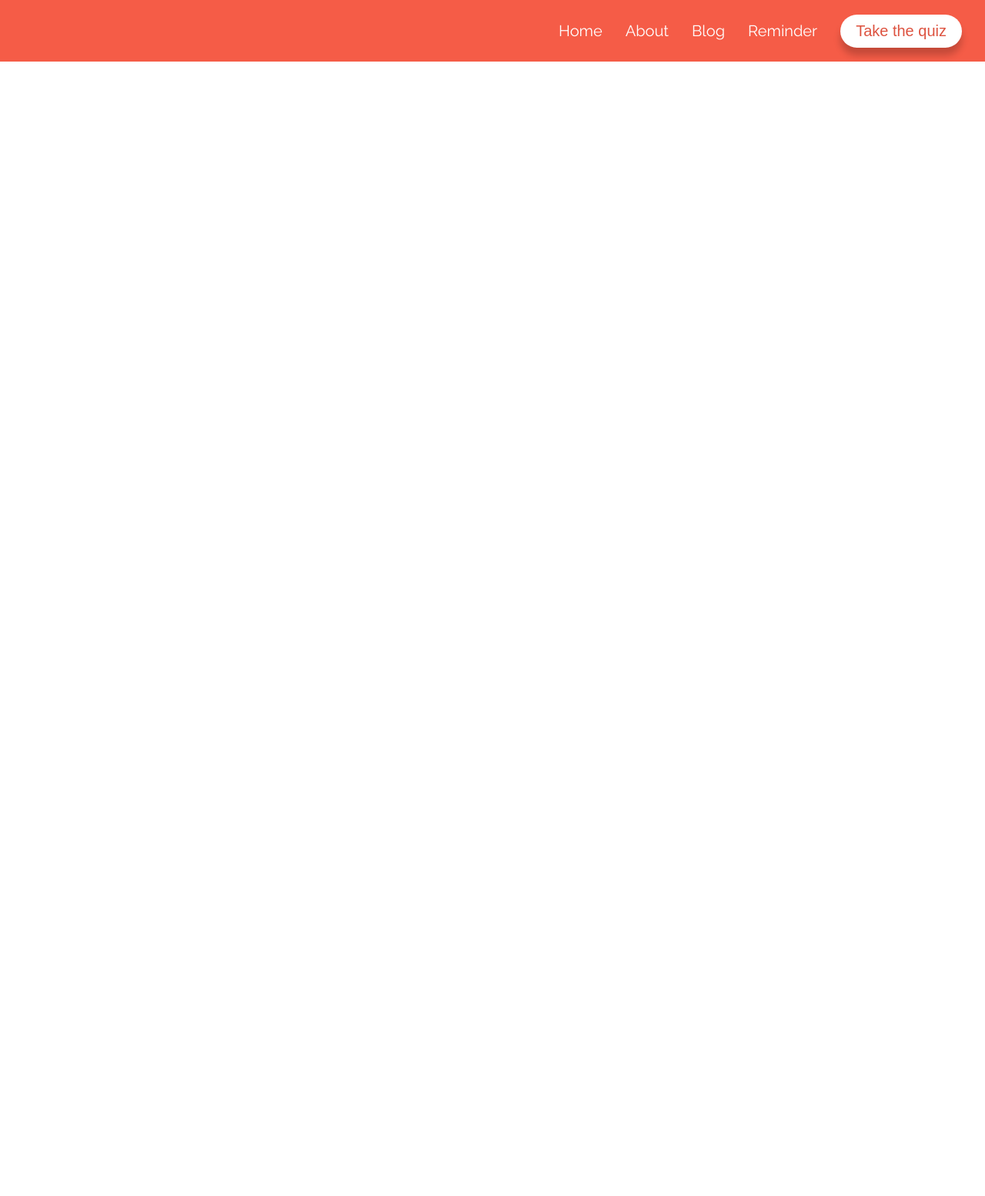
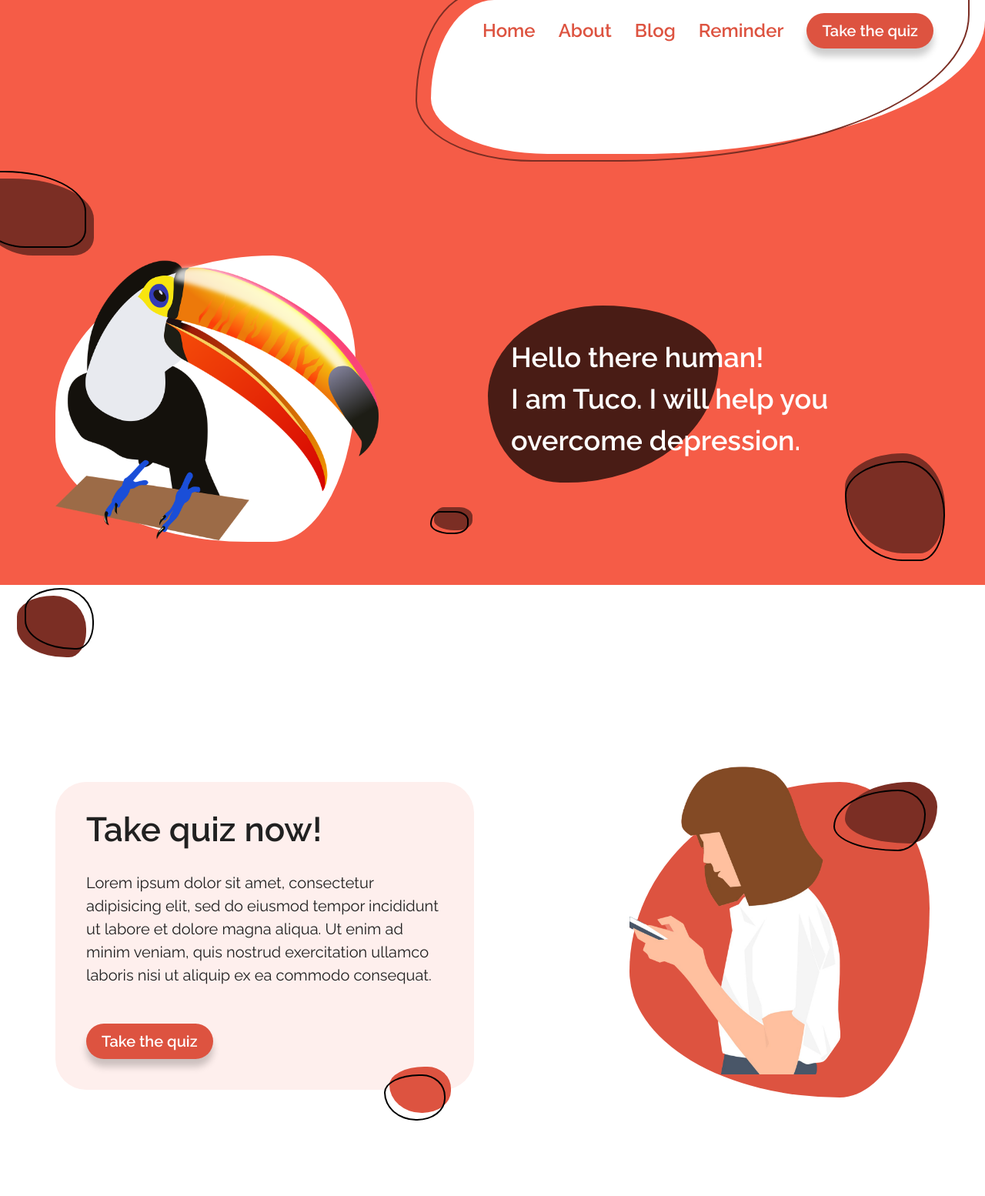
Before and after one commit to chingu-voyages/v35-toucans-team-04, a PHP site: page / in a window 1280 px wide. Shown: the whole page at 77% size. Before the commit the page ends 80 px from the top, so only its background shows below. Run offline with PHP 8.4, Linux system fonts and the light colour scheme.

Commit message:
add initial design

```diff
--- a/index.html
+++ b/index.html
@@ -19,22 +19,59 @@
 
 <body>
   <header class="header">
+    <div class="nav-blob">
       <nav class="main-nav">
         <ul class="ul">
           <li><a href="#">Home</a></li>
           <li><a href="#">About</a></li>
           <li><a href="#">Blog</a></li>
           <li><a href="#">Reminder</a></li>
-        <li><button class="quiz-btn">Take the quiz</button></li>
+          <li><a href="#" class="quiz-btn">Take the quiz</a></li>
         </ul>
       </nav>
+      <div class="nav-blobline">&nbsp;</div>
+    </div>
     <div class="main-header">
-
+      <div class="container grid grid-2-columns">
+        <div class="img-ctn">
+          <div class="img-blob--1">&nbsp;</div>
+          <div class="img-blobline--1">&nbsp;</div>
+          <div class="img-blob--2">&nbsp;</div>
+          <div class="img-blobline--2">&nbsp;</div>
+          <img src="img/toucan.png" class="img--toucan" alt="toucan-img">
+        </div>
+        <div class="text-ctn">
+          <h1 class="text__h1">Hello there human! <br /> I am Tuco.
+          I will help you overcome depression.
+          </h1>
+          <div class="text-blob--1">&nbsp;</div>
+          <div class="text-blob--2">&nbsp;</div>
+          <div class="text-blobline--2">&nbsp;</div>
+          <div class="text-blob--3">&nbsp;</div>
+          <div class="text-blobline--3">&nbsp;</div>
+        </div>
+      </div>
     </div>
   </header>
 
   <main>
-    <section class="quiz">
+    <section class="section__quiz" id="section__quiz">
+      <div class="container grid grid-2-columns">
+        <div class="quiz-text-ctn">
+          <h2 class="quiz-text__h2">Take quiz now!</h2>
+          <p class="quiz-text__p">Lorem ipsum dolor sit amet, consectetur adipisicing elit, sed do eiusmod tempor incididunt ut labore et dolore magna aliqua. Ut enim ad minim veniam, quis nostrud exercitation ullamco laboris nisi ut aliquip ex ea
+            commodo consequat. </p>
+          <a href="#" class="quiz-btn">Take the quiz</a>
+          <div class="quiz-text--blob">&nbsp;</div>
+          <div class="quiz-text--blobline">&nbsp;</div>
+        </div>
+        <div class="quiz-img-ctn">
+          <img src="img/quiz-img.png" class="quiz-img" alt="girl">
+          <div class="quiz-img--blob">&nbsp;</div>
+          <div class="quiz-img--blobline">&nbsp;</div>
+        </div>
+      </div>
+      <div class="quiz-window">
         <div class="icon-ctn">
           <i class="exit-icon fas fa-times fa-2x"></i>
         </div>
@@ -255,6 +292,7 @@
             <button type="submit" name="button" class="submitBtn">Get result</button>
           </form>
         </div>
+      </div>
     </section>
   </main>
   <script src="script.js" charset="utf-8"></script>
--- a/result.html
+++ b/result.html
@@ -8,8 +8,8 @@
 </head>
 
 <body>
-  <section class="result-page">
-    <div class="container">
+  <section class="section__result">
+      <div class="flex-ctn">
         <table class="table">
           <thead>
             <tr>
@@ -29,7 +29,7 @@
           </tbody>
         </table>
 
-      <div class="text-ctn">
+        <div class="result-ctn">
           <h3 class="result-txt">Your result</h3>
           <p class="result-percentage">&nbsp;</p>
         </div>
--- a/script.js
+++ b/script.js
@@ -97,15 +97,17 @@ window.onload = () => {
 /*****************************************************************/
 // -------- open and close quiz when button is clicked ---------- //
 /*****************************************************************/
-let quizBtn = document.querySelector(".quiz-btn");
-let quiz = document.querySelector(".quiz");
+let quizBtn = document.querySelectorAll(".quiz-btn");
+let quiz = document.querySelector(".quiz-window");
 let icon = document.querySelector(".icon-ctn");
 
-//add click event to quiz button if not null
+//add click event to all quiz button if not null
 if (quizBtn) {
-  quizBtn.addEventListener("click", () => {
-    //open quiz window
-    quiz.classList.add("open-quiz");
+  quizBtn.forEach(item => {
+    item.addEventListener("click", () => {
+      //open quiz window
+      quiz.classList.add("open-quiz");
+    });
   });
 };
 //add click event to exit icon if not null
--- a/style.css
+++ b/style.css
@@ -4,6 +4,10 @@
 /* color-primary-dark: #7b2e24; */
 /* color-primary-darker: #491c15; */
 /*
+
+base font size is 10px not 16px;
+font sizes: 2rem(20px) 2.4rem(24px) 3rem(30px) 3.6rem(36px) 4.4rem(44px) 6.2rem
+
 SPACING SYSTEM (px)
 2 / 4 / 8 / 12 / 16 / 24 / 32 / 48 / 64 / 80 / 96 / 128
 FONT SIZE SYSTEM (px)
@@ -32,61 +36,316 @@ body {
 }
 
 /******************
+Reusable Container Styles
+*******************/
+.container {
+  max-width: 120rem;
+  padding: 3.2rem;
+  margin: 0 auto;
+}
+
+.grid {
+  display: grid;
+  grid-column-gap: 4.8rem;
+  align-items: center;
+}
+
+.grid-2-columns {
+  grid-template-columns: repeat(2, 1fr);
+}
+
+/******************
 Nav Styles
 *******************/
 .header {
+  position: relative;
   background-color: #F55C47;
+  height: 95vh;
+  /* clip-path: polygon(0 -115%, 60% 25%, 130% -30%, 0 550%); */
+  margin-bottom: 9.6rem;
 }
 
-.main-nav {
-  /* background-color: #368B85; */
+.nav-blob {
+  position: absolute;
+  top: 0;
+  right: 0;
+  background-color: #fff;
+  width: 72rem;
+  height: 20rem;
+  border-radius: 13% 0% 72% 24% / 73% 0% 99% 41%;
+}
+
+.nav-blobline {
+  position: absolute;
+  top: -1rem;
+  left: -2rem;
+  width: 72rem;
+  height: 22rem;
+  border: 2.8px solid #7b2e24;
+  border-radius: 13% 0% 72% 24% / 73% 0% 99% 41%;
+  z-index: 0;
 }
 
 .ul {
+  position: relative;
   display: flex;
-  justify-content: flex-end;
+  justify-content: center;
   align-items: center;
+  gap: 3rem;
   height: 8rem;
+  z-index: 1;
 }
 
 .ul li {
   list-style: none;
-  margin-right: 3rem;
 }
 
-.ul li a {
+.ul li a:not(.quiz-btn) {
   text-decoration: none;
-  color: #fff;
-  font-size: 2em;
+  color: #dd5340;
+  font-size: 2.4rem;
+  font-weight: 600;
   transition: all .3s;
 }
 
-.ul a:hover {
-  color: #491c15;
-  border-bottom: 2px solid;
+.ul li a:not(.quiz-btn):hover {
+  border-bottom: 3px solid;
 }
 
-.quiz-btn {
+.quiz-btn,
+.quiz-btn:link,
+.quiz-btn:visited {
+  display: inline-block;
   font-size: 2rem;
-  background-color: #fff;
+  font-weight: 600;
+  text-decoration: none;
+  background-color: #dd5340;
   border: none;
   box-shadow: 0 1rem 1rem rgba(0, 0, 0, .2);
   border-radius: 50rem;
-  color: #dd5340;
-  padding: 1rem 2rem;
+  color: #fff;
+  padding: 1.3rem 2rem;
   cursor: pointer;
   transition: all .2s;
 }
 
 .quiz-btn:hover {
   background-color: #7b2e24;
+}
+
+/******************
+Main Header Styles
+*******************/
+.main-header {
+  padding: 30rem 0 9.6rem 0;
+}
+
+.img-ctn {
+  position: relative;
+  background-color: #fff;
+  border-radius: 79% 30% 30% 70% / 60% 40% 60% 40%;
+  width: 39rem;
+}
+
+.img-blob--1 {
+  position: absolute;
+  top: -10rem;
+  left: -10rem;
+  background-color: #7b2e24;
+  width: 15rem;
+  height: 10rem;
+  border-radius: 22% 79% 20% 53% / 39% 59% 26% 73%;
+}
+
+.img-blobline--1 {
+  position: absolute;
+  top: -11rem;
+  left: -11rem;
+  width: 15rem;
+  height: 10rem;
+  border: 2px solid #000;
+  border-radius: 22% 79% 20% 53% / 39% 59% 26% 73%;
+}
+
+.img-blob--2 {
+  position: absolute;
+  bottom: -15rem;
+  left: -5rem;
+  width: 9rem;
+  height: 8rem;
+  border-radius: 64% 57% 30% 87% / 41% 65% 50% 57%;
+  background-color: #7b2e24;
+  z-index: 0;
+}
+
+.img-blobline--2 {
+  position: absolute;
+  bottom: -14rem;
+  left: -4rem;
+  width: 9rem;
+  height: 8rem;
+  border-radius: 64% 57% 30% 87% / 41% 65% 50% 57%;
+  border: 2px solid #000;
+  z-index: 0;
+}
+
+.img--toucan {
+  height: 37rem;
+}
+
+.text-ctn {
+  position: relative;
+}
+
+.text__h1 {
+  position: relative;
+  font-size: 3.6rem;
   color: #fff;
+  text-align: left;
+  line-height: 1.5;
+  z-index: 1;
+}
+
+.text-blob--1 {
+  position: absolute;
+  top: -4rem;
+  left: -3rem;
+  width: 30rem;
+  height: 23rem;
+  border-radius: 73% 74% 96% 46% / 75% 46% 100% 72%;
+  background-color: #491c15;
+  z-index: 0;
+}
+
+.text-blob--2 {
+  position: absolute;
+  bottom: -12rem;
+  right: -2rem;
+  width: 13rem;
+  height: 13rem;
+  border-radius: 70% 51% 30% 70% / 41% 65% 55% 79%;
+  background-color: #7b2e24;
+  z-index: 0;
+}
+
+.text-blobline--2 {
+  position: absolute;
+  bottom: -13rem;
+  right: -2rem;
+  width: 13rem;
+  height: 13rem;
+  border-radius: 70% 51% 30% 70% / 41% 65% 55% 79%;
+  border: 2px solid #000;
+  z-index: 0;
+}
+
+.text-blob--3 {
+  position: absolute;
+  bottom: -9rem;
+  left: -10rem;
+  width: 5rem;
+  height: 3rem;
+  border-radius: 42% 57% 62% 87% / 93% 65% 70% 71%;
+  background-color: #7b2e24;
+  z-index: 0;
+}
+
+.text-blobline--3 {
+  position: absolute;
+  bottom: -9.5rem;
+  left: -10.5rem;
+  width: 5rem;
+  height: 3rem;
+  border-radius: 42% 57% 62% 87% / 93% 65% 70% 71%;
+  border: 2px solid #000;
+  z-index: 0;
 }
 
 /******************
 Quiz Styles
 *******************/
-.quiz {
+.section__quiz {
+  padding: 12.8rem 0 9.6rem;
+}
+
+.quiz-text-ctn {
+  position: relative;
+  align-self: flex-start;
+  text-align: left;
+  background-color: #feefed;
+  padding: 4rem;
+  border-radius: 4rem;
+}
+
+.quiz-text__h2 {
+  font-size: 4.4rem;
+  margin-bottom: 3.2rem;
+}
+
+.quiz-text__p {
+  font-size: 2rem;
+  line-height: 1.5;
+  margin-bottom: 4.8rem;
+}
+
+.quiz-text--blob {
+  position: absolute;
+  bottom: -3rem;
+  right: 3rem;
+  background-color: #dd5340;
+  width: 8rem;
+  height: 6rem;
+  border-radius: 84% 56% 68% 77% / 58% 70% 70% 90%;
+  z-index: 0;
+}
+
+.quiz-text--blobline {
+  position: absolute;
+  bottom: -4rem;
+  right: 3.7rem;
+  width: 8rem;
+  height: 6rem;
+  border: 2px solid #000;
+  border-radius: 84% 56% 68% 77% / 58% 70% 70% 90%;
+  z-index: 0;
+}
+
+.quiz-img-ctn {
+  justify-self: flex-end;
+  position: relative;
+  background-color: #dd5340;
+  width: 39rem;
+  height: 41rem;
+  border-radius: 70% 30% 30% 70% / 60% 40% 60% 40%;
+  z-index: 0;
+}
+
+.quiz-img {
+  position: absolute;
+  top: -2rem;
+  height: 40rem;
+}
+
+.quiz-img--blob {
+  position: absolute;
+  right: -1rem;
+  background-color: #7b2e24;
+  width: 12rem;
+  height: 8rem;
+  border-radius: 70% 30% 30% 70% / 60% 40% 60% 40%;
+}
+
+.quiz-img--blobline {
+  position: absolute;
+  top: 1rem;
+  right: .5rem;
+  border: 2px solid #000;
+  width: 12rem;
+  height: 8rem;
+  border-radius: 70% 30% 30% 70% / 60% 40% 60% 40%;
+}
+
+.quiz-window {
   display: none;
   position: relative;
 }
@@ -121,8 +380,8 @@ Quiz Styles
 .open-quiz {
   display: block;
   height: 65vh;
-  width: 80rem;
-  /* background-color: gray; */
+  width: 100rem;
+  background-color: #fff;
   border-radius: 3px;
   box-shadow: 0 1rem 3rem rgba(0, 0, 0, .2);
   color: #7b2e24;
@@ -132,6 +391,7 @@ Quiz Styles
   top: 50%;
   left: 50%;
   transform: translate(-50%, -50%);
+  z-index: 99999;
 }
 
 .quiz-title-ctn {
@@ -216,7 +476,8 @@ Quiz Styles
 /******************
 Result-Page Styles
 *******************/
-.container {
+
+.flex-ctn {
   display: flex;
   flex-direction: column;
   justify-content: center;
@@ -247,8 +508,11 @@ td, th {
   font-size: 2rem;
 }
 
-.text-ctn {
+.result-ctn {
   text-align: center;
+  background-color: #feefed;
+  padding: 3rem;
+  border-radius: 4rem;
 }
 
 .result-txt {
```
Also changed, not shown: img/quiz-img.png (added), img/toucan.png (added). Lines whose indentation alone changed are shown as unchanged.
